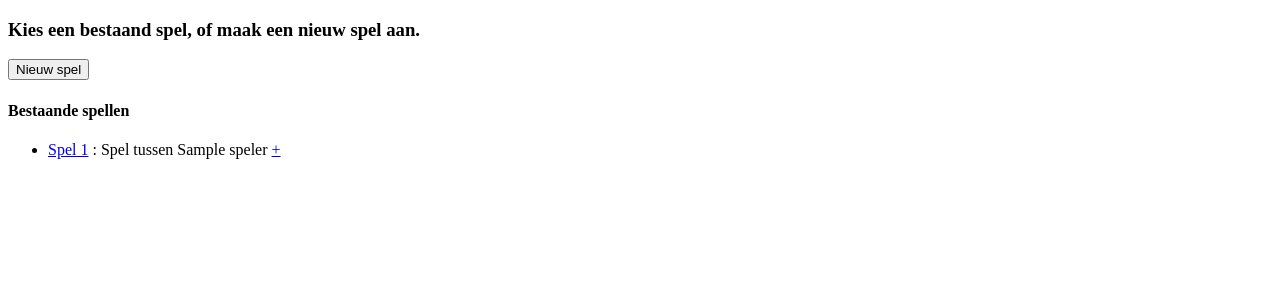
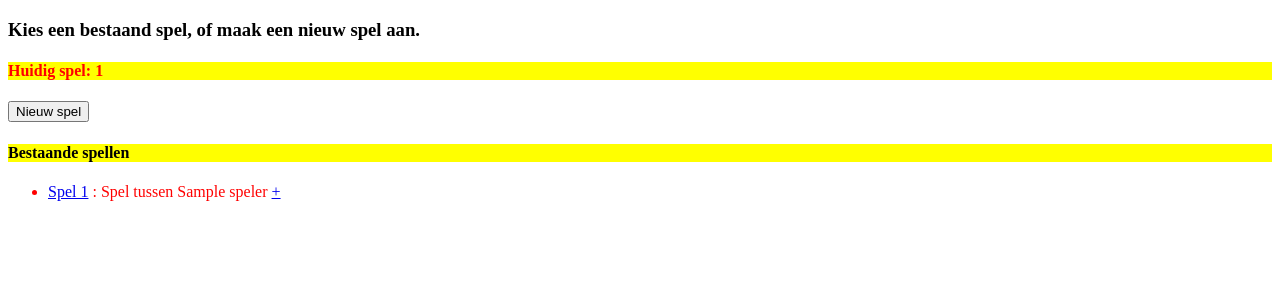
Before and after one commit to jennydenouden/spel, a Java web app: page /start in a window 1280 px wide. Shown: the top 300 px of the page. Run offline with Spring Boot 4, a stand-in JSP engine, Linux system fonts and the light colour scheme; the visitor is signed in with stand-in values (Sample User, id 1); tables that the repository leaves empty hold one stand-in row (values such as "Sample post"); some of the project's set-up classes (security, data sources, template engines, error pages and the like) are left out, and stand-ins take their place.

Commit message:
Begonnen met de css van de kiesspel unit

```diff
--- a/VyJy/src/main/java/nl/vyjy/controller/BootjesController.java
+++ b/VyJy/src/main/java/nl/vyjy/controller/BootjesController.java
@@ -42,8 +42,12 @@ public class BootjesController {
 	private TegelRepository tegelRepo;
 
 	@RequestMapping("/start")
-	public String chooseGame(Model model){
+	public String chooseGame(Model model, HttpServletRequest request){
 		model.addAttribute("spellen", spelRepo.findAll());
+
+		//Als er al een spel actief is: zet dat in het model
+		HttpSession session = request.getSession();
+		request.setAttribute("spelId", session.getAttribute("spelId"));
 		return "kiesgame";
 	}
 
--- a/VyJy/src/main/webapp/WEB-INF/views/kiesgame.jsp
+++ b/VyJy/src/main/webapp/WEB-INF/views/kiesgame.jsp
@@ -4,18 +4,34 @@
 <%@ taglib prefix="c" uri="http://java.sun.com/jsp/jstl/core" %>
 <html>
 <head>
+<link rel="stylesheet" type="text/css" href=<c:url value = "css/kiesgame.css"></c:url>>
 <meta http-equiv="Content-Type" content="text/html; charset=ISO-8859-1">
 <title>Kies een spel</title>
 </head>
 <body>
 <h3>Kies een bestaand spel, of maak een nieuw spel aan.</h3>
-<form method="post" action="/init">
-	<input type="submit" value="Nieuw spel">
-</form>
+<!--  Huidig spel weergeven, als er al een spel actief is -->
+
+<c:if test="${spelId != null}">
+	<section>
+		<h4>Huidig spel: ${spelId }</h4>
+	</section>
+</c:if>
+
+
+<section>
+	<form method="post" action="/init">
+		<input type="submit" value="Nieuw spel">
+	</form>
+</section>
+
+
 <h4>Bestaande spellen</h4>
 <ul>
 	<c:forEach items="${ spellen }" var="spel">
+		<section>
 		<li> <a href="/spel/${spel.id}">Spel ${spel.id }</a> : ${spel.toString() } <a href = "/spel/${spel.id}/maakspeler"> + </a> </li>
+		</section>
 	</c:forEach>
 </ul>
 
--- /dev/null
+++ b/VyJy/src/main/webapp/css/kiesgame.css
@@ -0,0 +1,9 @@
+@CHARSET "ISO-8859-1";
+
+section{
+	color : red;
+}
+
+h4{
+	background-color: yellow;
+}
```
